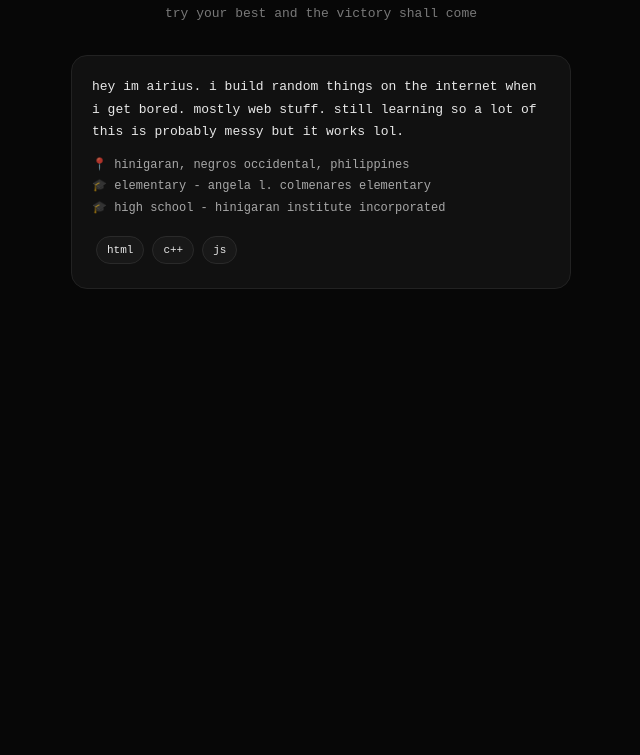
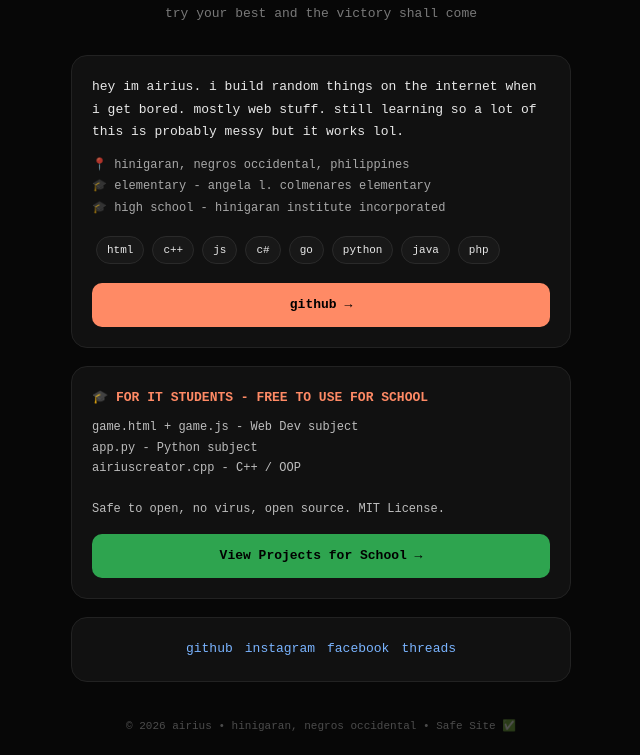
Before and after one commit to Airius-The-Creator/airius-the-creator, a website: page index.html in a window 1280 px wide. Shown: the part 136-891 px from the top of the page, without its empty margins (319-959 px from the left). Before the commit the page ends 800 px from the top, so only its background shows below. Drawn offline with Linux system fonts and the light colour scheme.

Commit message:
Enhance index.html with student resources and links
Added additional links and information for IT students.

```diff
--- a/index.html
+++ b/index.html
@@ -33,4 +33,21 @@ h1{color:#ff8a65;text-align:center;font-size:28px;margin:40px 0 2px}
 🎓 high school - hinigaran institute incorporated
 </div>
 <div style="margin-top:12px">
-<span class="tag">html</span><span class="tag">c++</span><span class="tag">js</span><span class
+<span class="tag">html</span><span class="tag">c++</span><span class="tag">js</span><span class="tag">c#</span><span class="tag">go</span><span class="tag">python</span><span class="tag">java</span><span class="tag">php</span>
+</div>
+<a class="btn" href="https://github.com/Airius-The-Creator" target="_blank" rel="noopener noreferrer">github →</a>
+</div>
+<div class="card">
+<p style="color:#ff8a65;font-weight:bold">🎓 FOR IT STUDENTS - FREE TO USE FOR SCHOOL</p>
+<p style="font-size:12px;opacity:.8;margin-top:8px">game.html + game.js - Web Dev subject<br>app.py - Python subject<br>airiuscreator.cpp - C++ / OOP<br><br>Safe to open, no virus, open source. MIT License.</p>
+<a class="btn" href="https://github.com/Airius-The-Creator/airius-the-creator" target="_blank" rel="noopener noreferrer" style="background:#2ea44f">View Projects for School →</a>
+</div>
+<div class="card linkrow">
+<a href="https://github.com/Airius-The-Creator" target="_blank" rel="noopener noreferrer">github</a>
+<a href="https://www.instagram.com/mizugameza_airius" target="_blank" rel="noopener noreferrer">instagram</a>
+<a href="https://www.facebook.com/jonh.earl.suarez.delgado.2025" target="_blank" rel="noopener noreferrer">facebook</a>
+<a href="https://www.threads.com/@suarezdelgadojonhearl" target="_blank" rel="noopener noreferrer">threads</a>
+</div>
+<p class="footer">© 2026 airius • hinigaran, negros occidental • Safe Site ✅</p>
+</body>
+</html>
```
